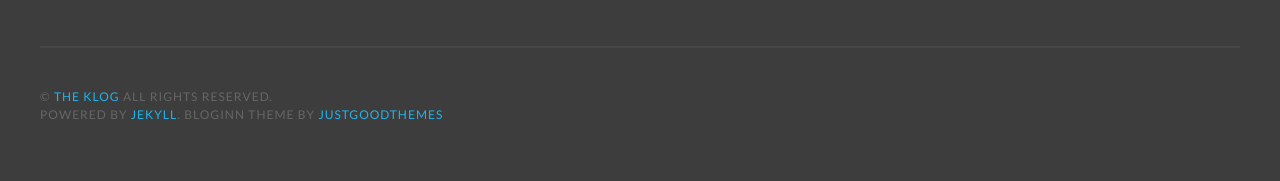
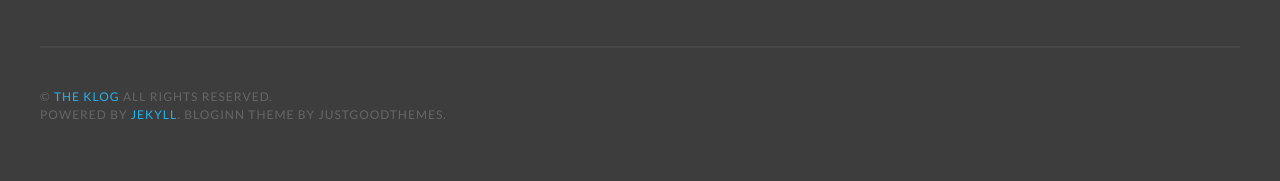
Before and after one commit to krystofl/krystofl.github.io, a Jekyll site: the page built from contact_thanks.md, in a window 1280 px wide. Shown: the part 1264-1445 px from the top of the page. Built offline with Jekyll 4.4.1, drawn with Linux system fonts in a browser that asks for light colours; some web fonts are replaced.

Commit message:
Removed link in footer

```diff
--- a/_includes/footer.html
+++ b/_includes/footer.html
@@ -34,7 +34,7 @@
             <a class="fa-feed square fill-horizontal" href="{{ site.baseurl }}/feed.xml"><span class="screen-reader-text">RSS</span></a>
         </div><!-- .social-links -->
         <div class="site-info">
-            &copy; <a href="{{ site.baseurl }}/">{{site.title}}</a> all rights reserved. <br />Powered by <a target="_blank" href="https://jekyllrb.com/">Jekyll</a>. BlogInn theme by <a target="_blank" href="http://justgoodthemes.com/">JustGoodThemes</a>
+            &copy; <a href="{{ site.baseurl }}/">{{site.title}}</a> all rights reserved. <br />Powered by <a target="_blank" href="https://jekyllrb.com/">Jekyll</a>. BlogInn theme by JustGoodThemes.
             <a href="#top" id="top-link" class="fa-chevron-up top-link square fill-horizontal"><span class="screen-reader-text">Back to the top</span></a>
         </div><!-- .site-info -->
     </div><!-- .inner -->
```
